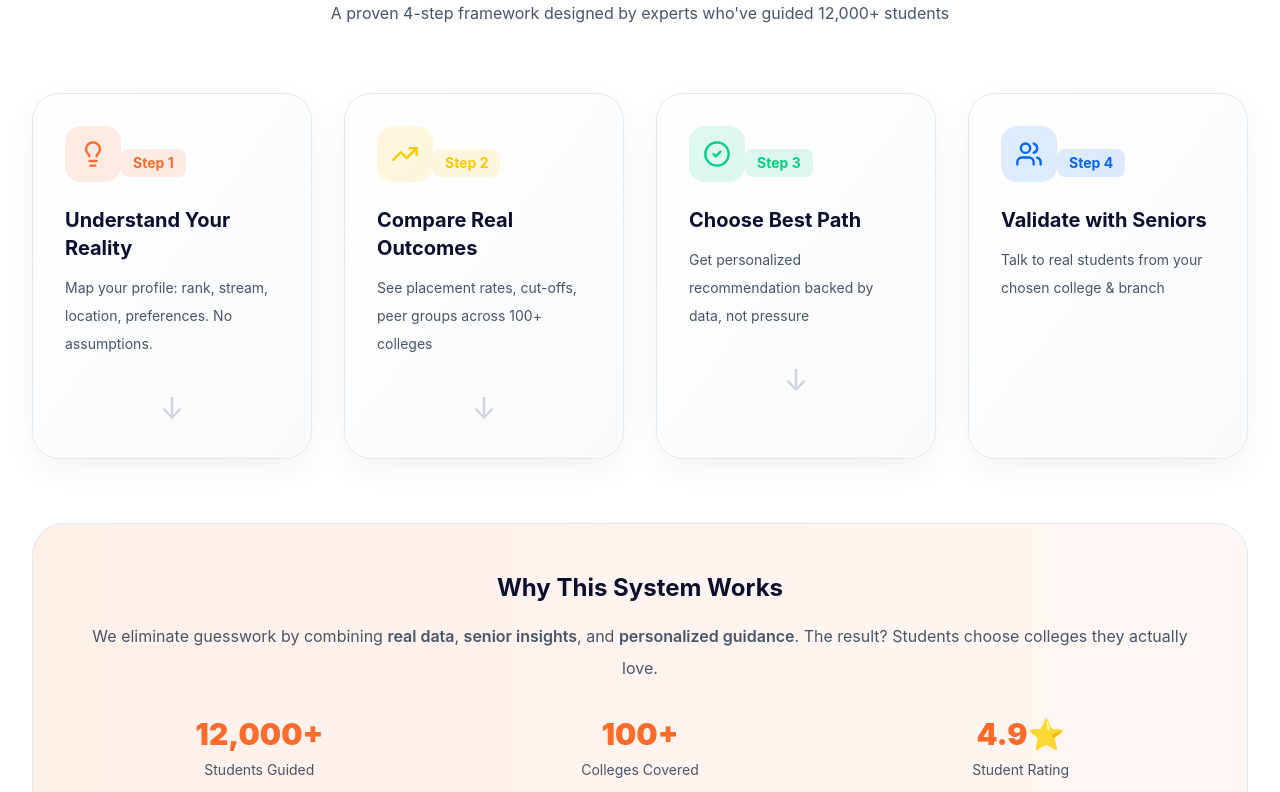
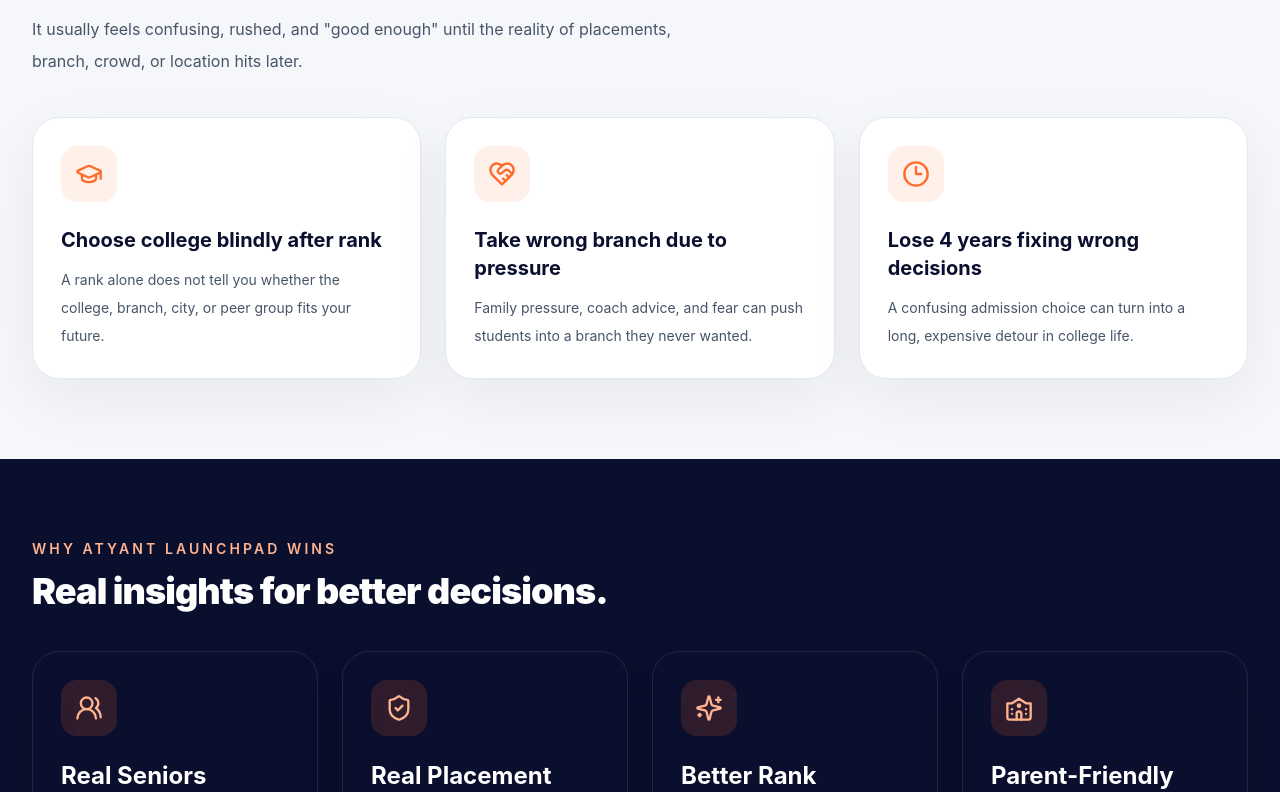
Before and after one commit to Vaish123-M/atyant-assignment, a React (Vite) app: page / in a window 1280 px wide. Shown: the part 3188-3980 px from the top of the page. Built offline with nearby package versions, Linux system fonts and the light colour scheme.

Commit message:
Remove AtyantFramework (decision roadmap) and cleanup imports

```diff
--- a/src/components/AtyantFramework.jsx
+++ /dev/null
@@ -1,150 +0,0 @@
-import React from 'react';
-import { motion } from 'framer-motion';
-import { CheckCircle2, TrendingUp, Users, Lightbulb } from 'lucide-react';
-
-const frameworkSteps = [
-  {
-    number: '1',
-    title: 'Understand Your Reality',
-    description: 'Map your profile: rank, stream, location, preferences. No assumptions.',
-    icon: Lightbulb,
-    color: '#FF6B2B',
-  },
-  {
-    number: '2',
-    title: 'Compare Real Outcomes',
-    description: 'See placement rates, cut-offs, peer groups across 100+ colleges',
-    icon: TrendingUp,
-    color: '#FFC900',
-  },
-  {
-    number: '3',
-    title: 'Choose Best Path',
-    description: 'Get personalized recommendation backed by data, not pressure',
-    icon: CheckCircle2,
-    color: '#00D084',
-  },
-  {
-    number: '4',
-    title: 'Validate with Seniors',
-    description: 'Talk to real students from your chosen college & branch',
-    icon: Users,
-    color: '#0066FF',
-  },
-];
-
-const containerVariants = {
-  hidden: { opacity: 0 },
-  visible: {
-    opacity: 1,
-    transition: {
-      staggerChildren: 0.15,
-      delayChildren: 0.1,
-    },
-  },
-};
-
-const itemVariants = {
-  hidden: { opacity: 0, y: 20 },
-  visible: {
-    opacity: 1,
-    y: 0,
-    transition: { duration: 0.6, ease: 'easeOut' },
-  },
-};
-
-export default function AtyantFramework() {
-  return (
-    <motion.section
-      initial="hidden"
-      whileInView="visible"
-      viewport={{ once: true, amount: 0.2 }}
-      variants={containerVariants}
-      className="bg-white px-4 py-20 sm:px-6 lg:px-8"
-    >
-      <div className="mx-auto max-w-7xl">
-        <div className="mx-auto max-w-3xl text-center">
-          <div className="inline-block rounded-full bg-[#FF6B2B]/10 px-4 py-2">
-            <span className="text-sm font-semibold text-[#FF6B2B]">OUR SYSTEM</span>
-          </div>
-          <h2 className="mt-4 text-3xl font-black tracking-tight text-[#0B0F2E] sm:text-4xl">
-            Atyant Decision System™
-          </h2>
-          <p className="mt-4 text-base leading-8 text-slate-600">
-            A proven 4-step framework designed by experts who've guided 12,000+ students
-          </p>
-        </div>
-
-        <div className="mt-16 grid gap-8 md:grid-cols-2 lg:grid-cols-4">
-          {frameworkSteps.map((step, idx) => {
-            const Icon = step.icon;
-            return (
-              <motion.div
-                key={idx}
-                variants={itemVariants}
-                whileHover={{ y: -12 }}
-                className="group rounded-[1.7rem] border border-slate-200 bg-gradient-to-br from-white to-slate-50 p-8 shadow-[0_10px_30px_rgba(0,0,0,0.05)] transition-all duration-300 hover:shadow-[0_20px_50px_rgba(0,0,0,0.1)]"
-              >
-                <div
-                  className="inline-flex h-14 w-14 items-center justify-center rounded-2xl text-2xl font-bold"
-                  style={{
-                    backgroundColor: `${step.color}20`,
-                    color: step.color,
-                  }}
-                >
-                  <Icon className="h-7 w-7" />
-                </div>
-
-                <div
-                  className="mt-4 inline-block rounded-lg px-3 py-1 text-sm font-bold"
-                  style={{
-                    backgroundColor: `${step.color}20`,
-                    color: step.color,
-                  }}
-                >
-                  Step {step.number}
-                </div>
-
-                <h3 className="mt-6 text-xl font-bold text-[#0B0F2E]">{step.title}</h3>
-                <p className="mt-3 text-sm leading-7 text-slate-600">{step.description}</p>
-
-                {idx < frameworkSteps.length - 1 && (
-                  <div className="mt-8 hidden text-center lg:block">
-                    <div className="text-3xl text-slate-300">↓</div>
-                  </div>
-                )}
-              </motion.div>
-            );
-          })}
-        </div>
-
-        <motion.div
-          variants={itemVariants}
-          className="mt-16 rounded-[2rem] border border-slate-200 bg-gradient-to-r from-[#FF6B2B]/10 to-[#FF6B2B]/5 p-8 text-center md:p-12"
-        >
-          <h3 className="text-2xl font-bold text-[#0B0F2E]">
-            Why This System Works
-          </h3>
-          <p className="mt-4 text-base leading-8 text-slate-600">
-            We eliminate guesswork by combining <span className="font-semibold">real data</span>, <span className="font-semibold">senior insights</span>, and <span className="font-semibold">personalized guidance</span>. The result? Students choose colleges they actually love.
-          </p>
-
-          <div className="mt-8 grid gap-6 md:grid-cols-3">
-            <div>
-              <div className="text-3xl font-black text-[#FF6B2B]">12,000+</div>
-              <p className="mt-2 text-sm text-slate-600">Students Guided</p>
-            </div>
-            <div>
-              <div className="text-3xl font-black text-[#FF6B2B]">100+</div>
-              <p className="mt-2 text-sm text-slate-600">Colleges Covered</p>
-            </div>
-            <div>
-              <div className="text-3xl font-black text-[#FF6B2B]">4.9⭐</div>
-              <p className="mt-2 text-sm text-slate-600">Student Rating</p>
-            </div>
-          </div>
-        </motion.div>
-      </div>
-    </motion.section>
-  );
-}
--- a/src/pages/CollegePage.jsx
+++ b/src/pages/CollegePage.jsx
@@ -3,7 +3,6 @@ import { motion } from 'framer-motion';
 import { Briefcase, FileText, Rocket, Target, Users, ArrowRight } from 'lucide-react';
 import DecisionEngine from '../components/DecisionEngine';
 import RegretSection from '../components/RegretSection';
-import AtyantFramework from '../components/AtyantFramework';
 
 const sectionVariants = {
   hidden: { opacity: 0, y: 28 },
@@ -81,7 +80,6 @@ export default function CollegePage() {
 
       <DecisionEngine />
       <RegretSection />
-      <AtyantFramework />
 
       <motion.section className="bg-[#f6f7fb] px-4 py-20 sm:px-6 lg:px-8" variants={sectionVariants} initial="hidden" whileInView="visible" viewport={{ once: true, amount: 0.2 }}>
         <div className="mx-auto max-w-7xl">
--- a/src/pages/FinalYearPage.jsx
+++ b/src/pages/FinalYearPage.jsx
@@ -3,7 +3,6 @@ import { motion } from 'framer-motion';
 import { BookOpen, FileSearch, MessagesSquare, Mic, Send, Trophy } from 'lucide-react';
 import DecisionEngine from '../components/DecisionEngine';
 import RegretSection from '../components/RegretSection';
-import AtyantFramework from '../components/AtyantFramework';
 
 const sectionVariants = {
   hidden: { opacity: 0, y: 28 },
--- a/src/pages/LaunchpadPage.jsx
+++ b/src/pages/LaunchpadPage.jsx
@@ -3,7 +3,6 @@ import { motion } from 'framer-motion';
 import Hero from '../components/Hero';
 import DecisionEngine from '../components/DecisionEngine';
 import RegretSection from '../components/RegretSection';
-import AtyantFramework from '../components/AtyantFramework';
 import PricingCard from '../components/PricingCard';
 import TestimonialCard from '../components/TestimonialCard';
 import FAQItem from '../components/FAQItem';
@@ -249,7 +248,6 @@ export default function LaunchpadPage() {
       <Hero />
       <DecisionEngine />
       <RegretSection />
-      <AtyantFramework />
       <PainSection />
       <SolutionSection />
       <PricingSection />
--- a/src/pages/WorkingProPage.jsx
+++ b/src/pages/WorkingProPage.jsx
@@ -3,7 +3,6 @@ import { motion } from 'framer-motion';
 import { ChartColumn, Network, RefreshCw, ShieldCheck, Sparkles, TrendingUp } from 'lucide-react';
 import DecisionEngine from '../components/DecisionEngine';
 import RegretSection from '../components/RegretSection';
-import AtyantFramework from '../components/AtyantFramework';
 
 const sectionVariants = {
   hidden: { opacity: 0, y: 28 },
@@ -66,7 +65,6 @@ export default function WorkingProPage() {
 
       <DecisionEngine />
       <RegretSection />
-      <AtyantFramework />
 
       <motion.section className="bg-[#f6f7fb] px-4 py-20 sm:px-6 lg:px-8" variants={sectionVariants} initial="hidden" whileInView="visible" viewport={{ once: true, amount: 0.2 }}>
         <div className="mx-auto max-w-7xl">
```
